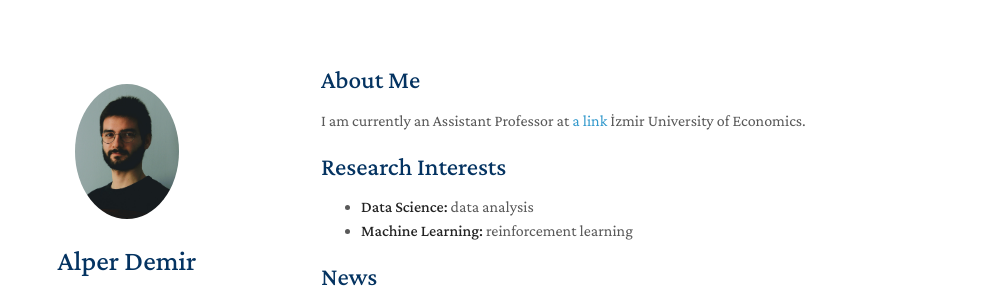
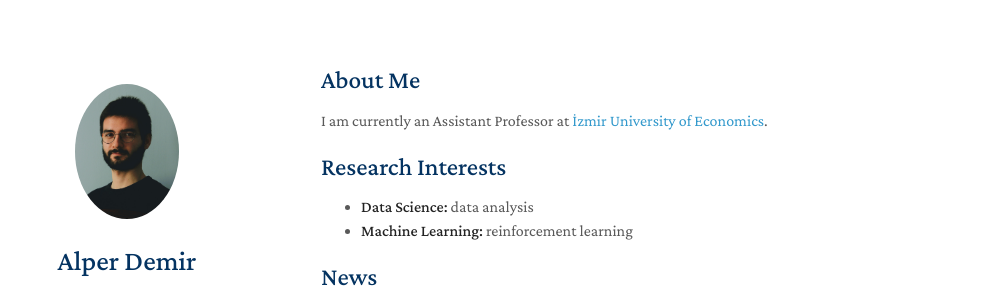
Before and after one commit to gliese876b/gliese876b.github.io, a Jekyll site: the page built from index.md, in a window 1280 px wide and 1020 px high. Shown: the top 302 px of the window, without its empty margins (149-1134 px from the left). Built offline with Jekyll 4.4.1, drawn with Linux system fonts in a browser that asks for light colours; nearby versions of some CDN libraries; a style sheet for code colours, icons or effects is not loaded; our own code applies the rules of GitHub Pages for plain Markdown files.

Commit message:
Update index.md

```diff
--- a/index.md
+++ b/index.md
@@ -4,7 +4,7 @@ layout: homepage
 
 ## About Me
 
-I am currently an Assistant Professor at [a link](https://github.com/user/repo/blob/branch/other_file.md) İzmir University of Economics.
+I am currently an Assistant Professor at [İzmir University of Economics](https://www.ieu.edu.tr/en).
 
 ## Research Interests
 
```
